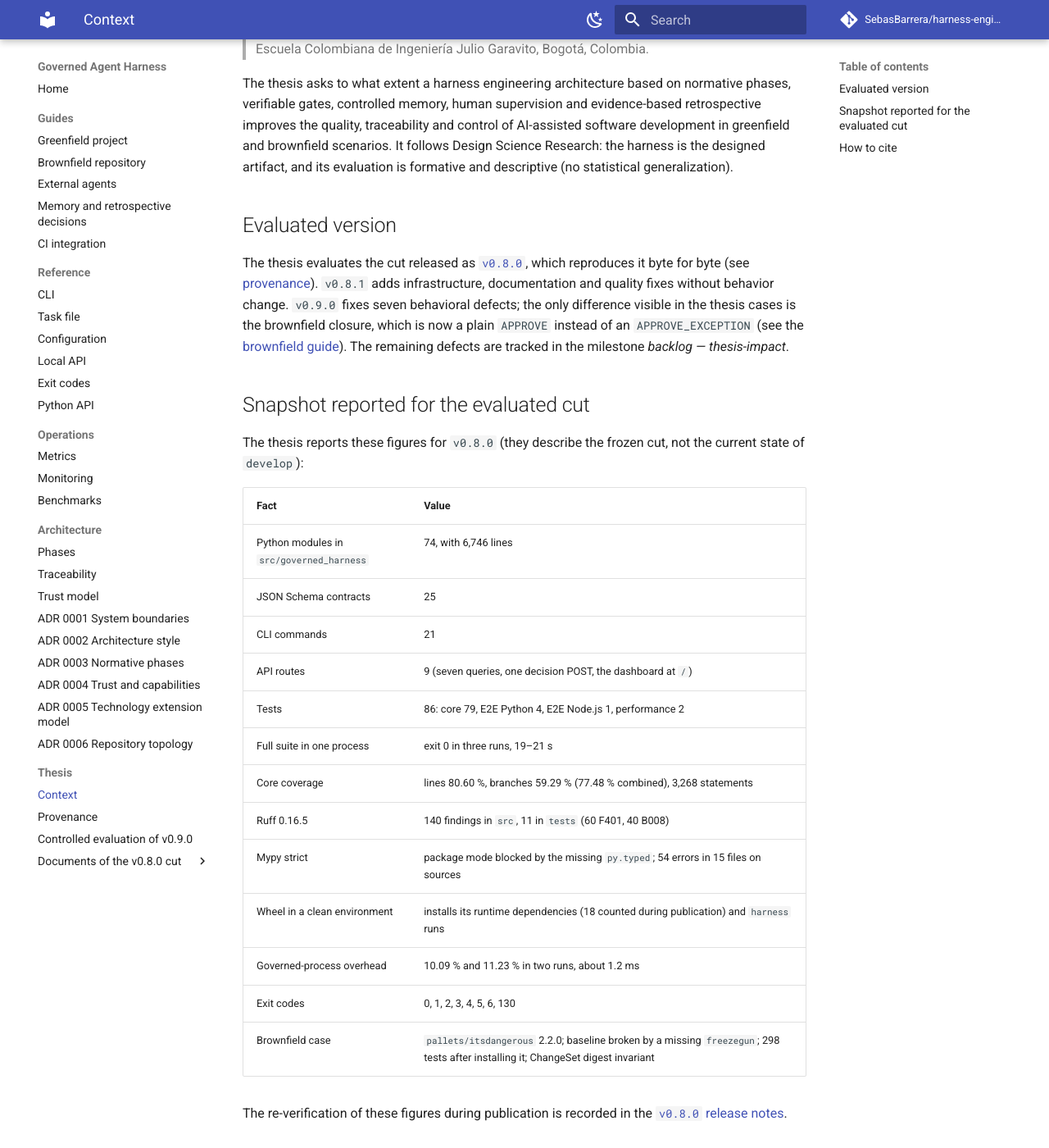
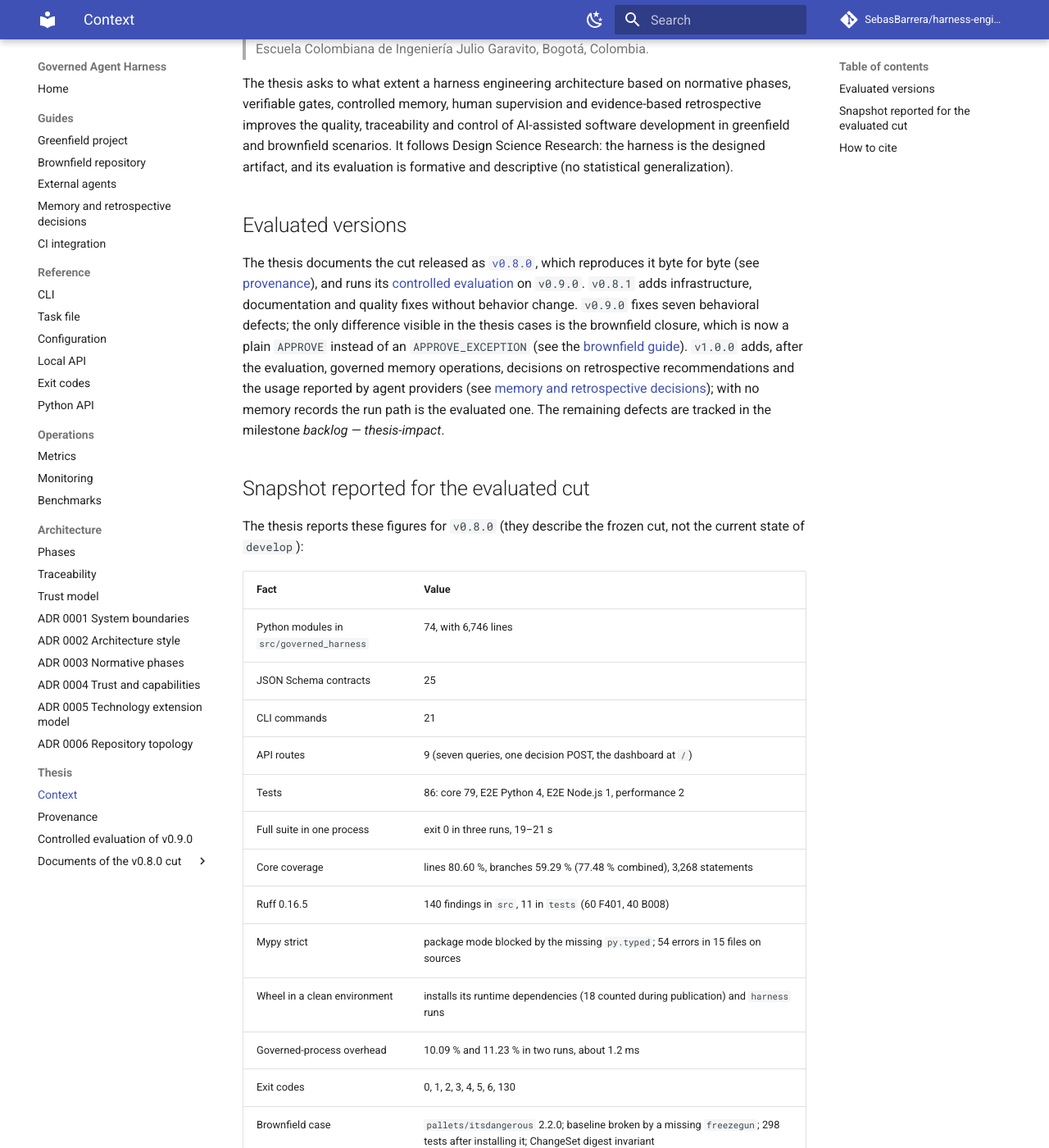
Before and after one commit to SebasBarrera/harness-engineering, an MkDocs documentation site: the page built from docs/thesis.md, in a window 1280 px wide and 1400 px high, scrolled down 251 px. Shown: the whole window at 82% size. Built offline with MkDocs 1.6.1 and Material for MkDocs 9.7.7, drawn with Linux system fonts in a browser that asks for light colours; comment, search, counter and statistics services are not loaded; some of the changed text lies outside the part shown.

Commit message:
chore(release): prepare 1.0.0
Governed memory operations (#6), decisions on retrospective recommendations
and the usage reported by agent providers complete the mechanisms of the
design, so the release is numbered 1.0.0. The run path evaluated on 0.9.0 is
unchanged: with no memory records the request sent to the agent provider is
identical, and the 13 fault probes give the same 39 records.

```diff
--- a/docs/thesis.md
+++ b/docs/thesis.md
@@ -14,14 +14,18 @@
 brownfield scenarios. It follows Design Science Research: the harness is the designed artifact,
 and its evaluation is formative and descriptive (no statistical generalization).
 
-## Evaluated version
+## Evaluated versions
 
-The thesis evaluates the cut released as [`v0.8.0`](https://github.com/SebasBarrera/harness-engineering/releases/tag/v0.8.0),
-which reproduces it byte for byte (see [provenance](provenance.md)). `v0.8.1` adds
+The thesis documents the cut released as [`v0.8.0`](https://github.com/SebasBarrera/harness-engineering/releases/tag/v0.8.0),
+which reproduces it byte for byte (see [provenance](provenance.md)), and runs its
+[controlled evaluation](evaluation/results.md) on `v0.9.0`. `v0.8.1` adds
 infrastructure, documentation and quality fixes without behavior change. `v0.9.0` fixes seven
 behavioral defects; the only difference visible in the thesis cases is the brownfield closure, which
 is now a plain `APPROVE` instead of an `APPROVE_EXCEPTION` (see the
-[brownfield guide](guides/brownfield.md)). The remaining defects are tracked in the milestone
+[brownfield guide](guides/brownfield.md)). `v1.0.0` adds, after the evaluation, governed memory
+operations, decisions on retrospective recommendations and the usage reported by agent providers
+(see [memory and retrospective decisions](guides/memory.md)); with no memory records the run path
+is the evaluated one. The remaining defects are tracked in the milestone
 *backlog — thesis-impact*.
 
 ## Snapshot reported for the evaluated cut
@@ -52,4 +56,4 @@
 
 Use the citation metadata in [`CITATION.cff`](https://github.com/SebasBarrera/harness-engineering/blob/develop/CITATION.cff)
 (GitHub shows a "Cite this repository" button), and cite the version you used, for example
-`v0.8.0` for the evaluated cut.
+`v0.8.0` for the documented cut or `v0.9.0` for the controlled evaluation.
--- a/pyproject.toml
+++ b/pyproject.toml
@@ -4,7 +4,7 @@
 
 [project]
 name = "governed-agent-harness"
-version = "0.9.0"
+version = "1.0.0"
 description = "Technology-neutral research prototype for governing AI-assisted software development"
 readme = "README.md"
 requires-python = ">=3.12"
--- a/src/governed_harness/__init__.py
+++ b/src/governed_harness/__init__.py
@@ -1,3 +1,3 @@
 """Governed Agent Harness research prototype."""
 
-__version__ = "0.9.0"
+__version__ = "1.0.0"
```
Also changed, not shown: CHANGELOG.md (+1 -1 lines), README.es.md (+3 -3 lines), README.md (+4 -4 lines), docs/guides/ci-integration.md (+1 -1 lines), docs/provenance.md (+3 -1 lines), docs/reference/cli.md (+1 -1 lines), 2 other files.
